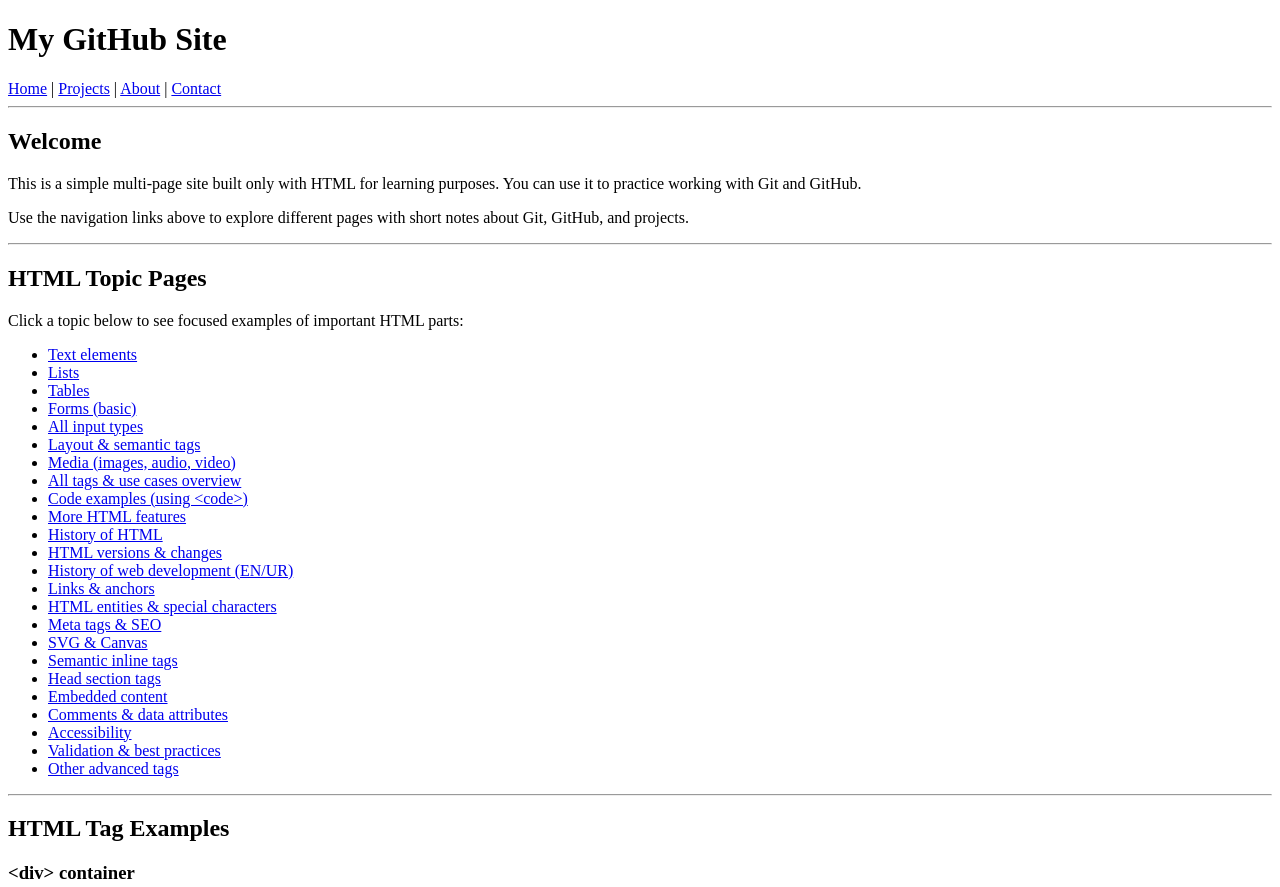
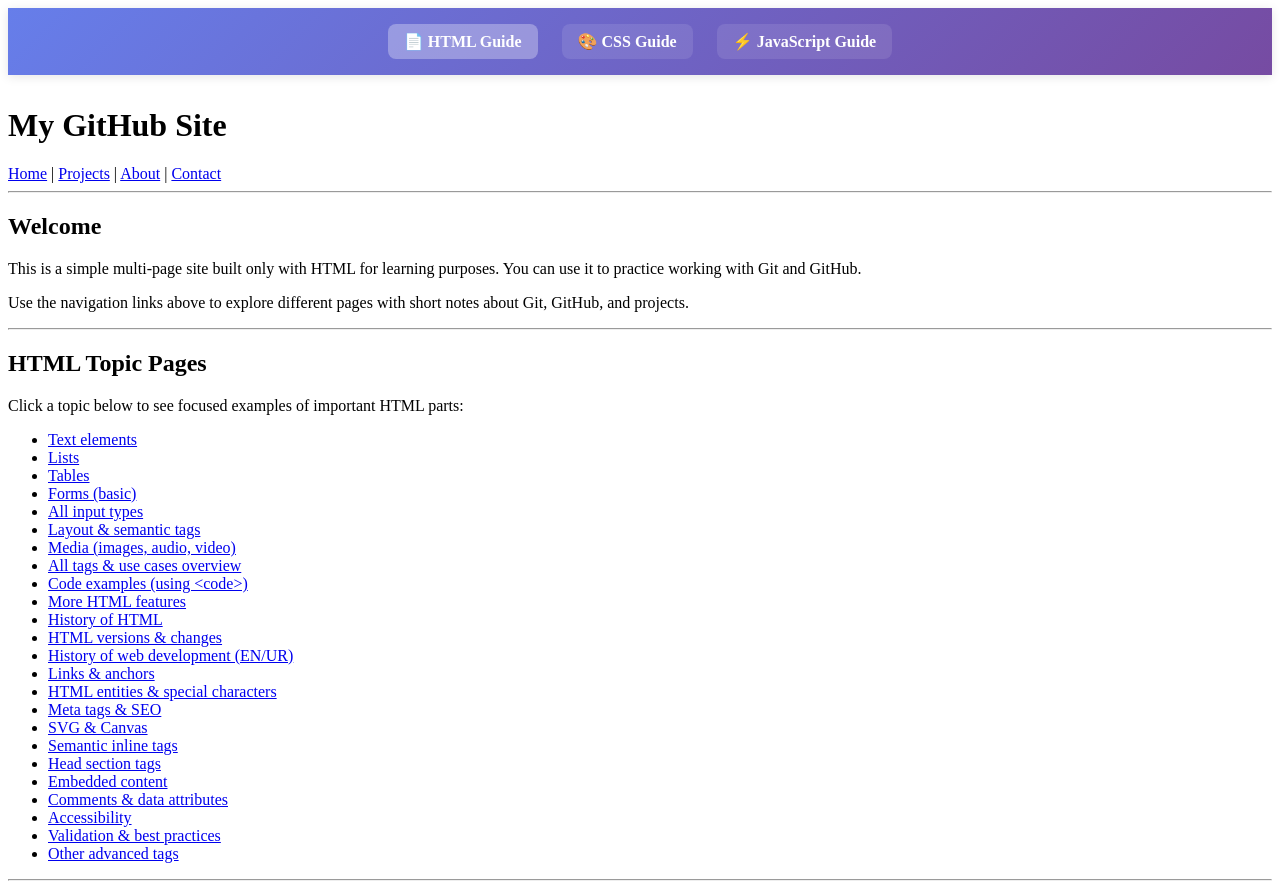
Before and after one commit to faizan1699/html-plan, a plain HTML site: page index.html in a window 1280 px wide. Shown: the top 887 px of the page. Drawn offline with Linux system fonts and the light colour scheme.

Commit message:
Add top navigation bar with links to web development guides

```diff
--- a/index.html
+++ b/index.html
@@ -39,9 +39,46 @@
       Keep it descriptive and under 60 characters.
     -->
     <title>My GitHub Site - Home</title>
+    <style>
+      .top-navbar {
+        background: linear-gradient(135deg, #667eea 0%, #764ba2 100%);
+        padding: 1rem 2rem;
+        margin-bottom: 2rem;
+        box-shadow: 0 2px 10px rgba(0, 0, 0, 0.1);
+      }
+      .top-navbar nav {
+        display: flex;
+        justify-content: center;
+        gap: 1.5rem;
+        flex-wrap: wrap;
+      }
+      .top-navbar a {
+        color: white;
+        text-decoration: none;
+        font-weight: 600;
+        padding: 0.5rem 1rem;
+        border-radius: 0.5rem;
+        transition: background-color 0.3s ease;
+        background: rgba(255, 255, 255, 0.1);
+      }
+      .top-navbar a:hover {
+        background: rgba(255, 255, 255, 0.2);
+        text-decoration: none;
+      }
+      .top-navbar a.active {
+        background: rgba(255, 255, 255, 0.3);
+      }
+    </style>
   </head>
 
   <body>
+    <div class="top-navbar">
+      <nav aria-label="Web Development Guides">
+        <a href="https://faizan1699.github.io/html-plan/" class="active">📄 HTML Guide</a>
+        <a href="https://faizan1699.github.io/css-plan-guide/">🎨 CSS Guide</a>
+        <a href="https://faizan1699.github.io/plain-js-complete-guide/">⚡ JavaScript Guide</a>
+      </nav>
+    </div>
     <!--
       <body> contains all visible content on the page.
       Everything users see goes inside the body tag.
```
